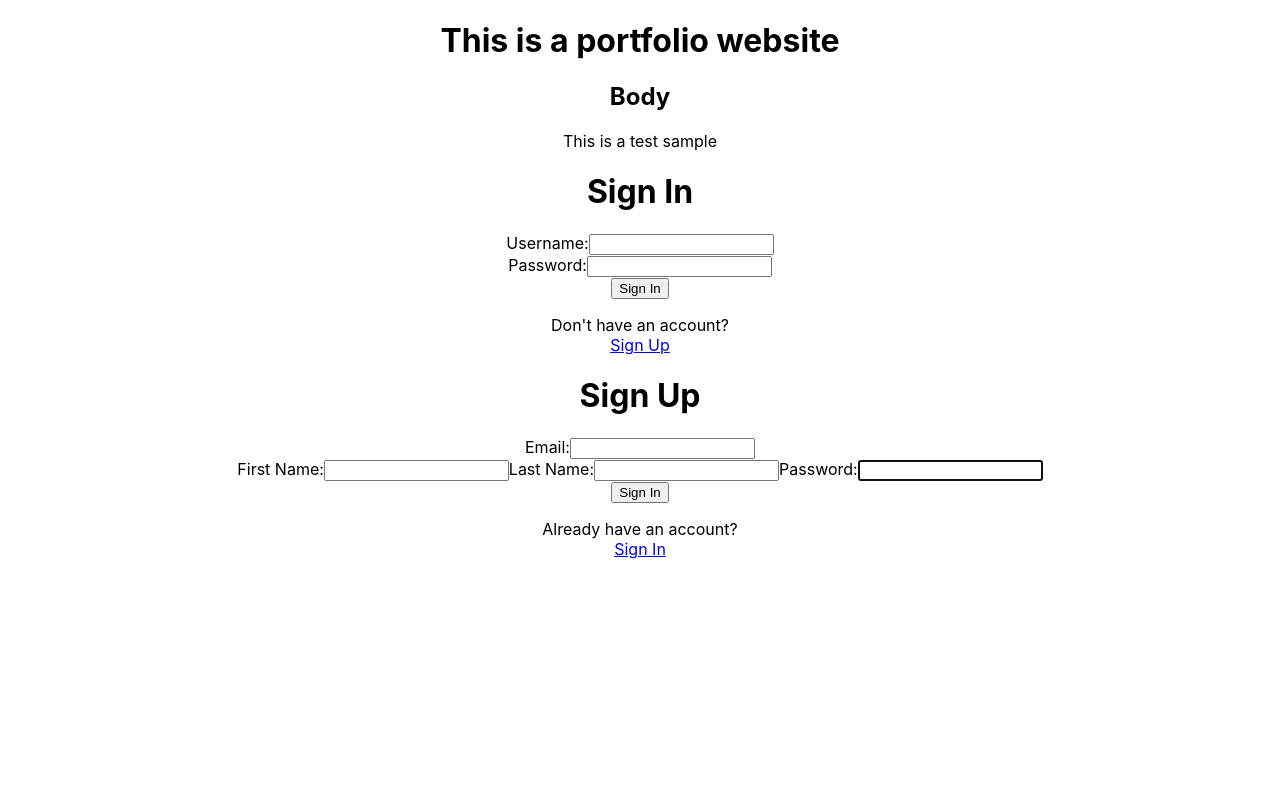
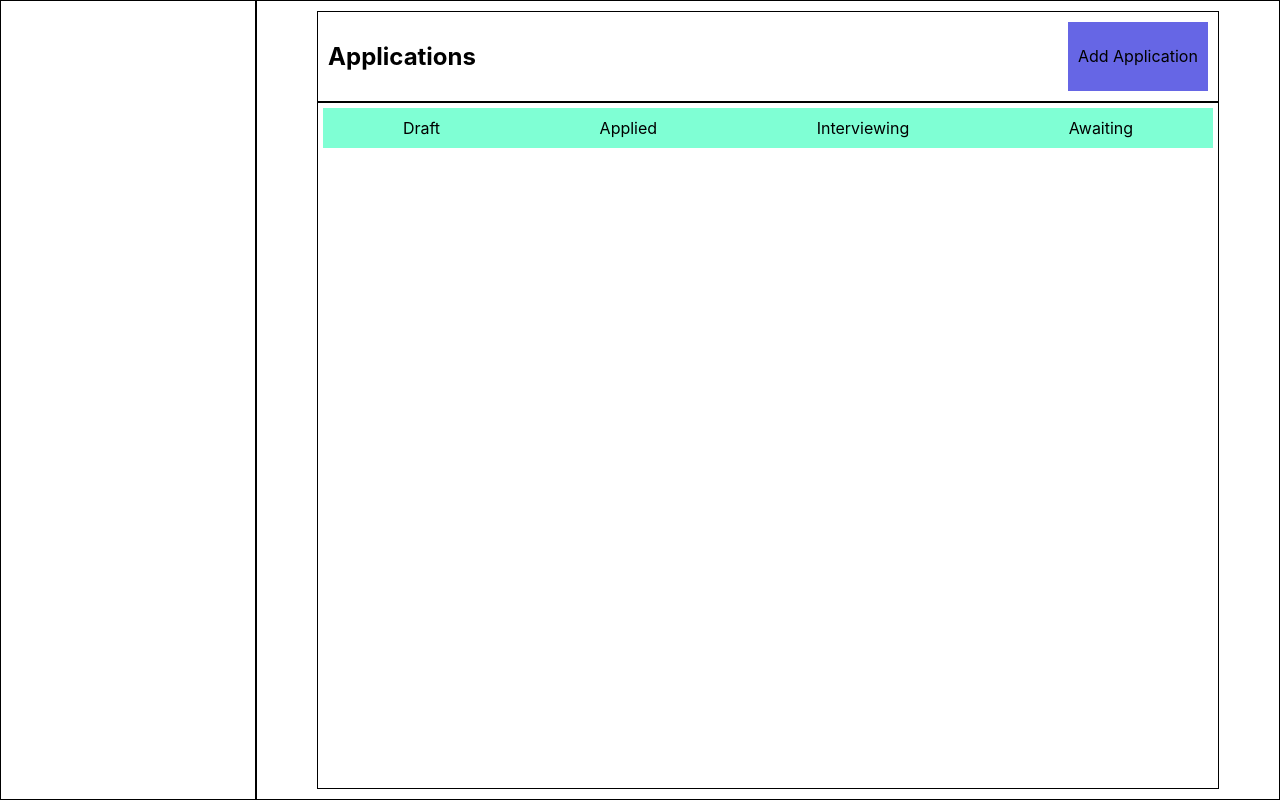
Before and after one commit to itsnotalvin/appminder, a React (Create React App) app in the folder client/: page /dashboard in a window 1280 px wide. Built offline with nearby package versions, Linux system fonts and the light colour scheme.

Commit message:
Creating a skeleton for the main dashboard using react and css; setting up some preliminary routing

```diff
--- a/client/package.json
+++ b/client/package.json
@@ -9,6 +9,7 @@
     "@testing-library/user-event": "^13.5.0",
     "react": "^18.2.0",
     "react-dom": "^18.2.0",
+    "react-router-dom": "^6.4.2",
     "react-scripts": "5.0.1",
     "web-vitals": "^2.1.4"
   },
--- a/client/src/App.js
+++ b/client/src/App.js
@@ -1,15 +1,20 @@
 import logo from './logo.svg';
 import './App.css';
-import { Login }from './components/Login.js';
+import { Login } from './components/Login.js';
 import { Signup } from './components/Signup.js';
+import { JobDashboard } from './components/JobDashboard.js';
+import { Route, BrowserRouter, Routes } from 'react-router-dom';
 
 function App() {
   return (
     <div className="App">
-      <h1>This is a portfolio website</h1>
-      <h2>Body</h2>
-      <Login />
-      <Signup />
+      <BrowserRouter>
+        <Routes>
+          <Route path='/' element={<Signup />} />
+          <Route path='/login' element={<Login />} />
+          <Route path='/dashboard' element={<JobDashboard id={1} />} />
+        </Routes>
+      </BrowserRouter>
     </div>
   );
 }
--- /dev/null
+++ b/client/src/Dashboard.css
@@ -0,0 +1,61 @@
+* {
+    box-sizing: border-box;
+}
+#dashboard {
+    height: 100vh;
+    display: flex;
+    justify-content: space-between;
+}
+#side-panel {
+    border: 1px solid black;
+    width: 20vw;
+}
+#main-screen {
+    border: 1px solid black;
+    width: 80vw;
+    padding: 10px;
+    display: flex;
+    flex-direction: column;
+    justify-content: space-between;
+    align-items: center;
+}
+#application-bar {
+    display: flex;
+    justify-content: space-between;
+    border: 1px solid black;
+    width: 90%;
+    padding: 10px;
+}
+.application-btn {
+    background-color: rgb(102, 102, 229);
+    padding: 10px;
+    display: flex;
+    justify-content: center;
+    align-items: center;
+    cursor: pointer;
+    transition: 1s ease all;
+}
+.application-btn:hover {
+    background-color: blue;
+}
+#applications-display {
+    border: 1px solid black;
+    width: 90%;
+    height: 90%;
+    padding: 5px;
+}
+#application-stage-selection {
+    display: flex;
+    justify-content: space-around;
+    width: 100%;
+    background-color: aquamarine;
+}
+.application-stage-btn {
+    background-color: aquamarine;
+    padding: 10px;
+    cursor: pointer;
+    transition: 1s ease all;
+}
+.application-stage-btn:hover {
+    background-color: blueviolet;
+}
--- /dev/null
+++ b/client/src/components/JobDashboard.js
@@ -0,0 +1,23 @@
+import '../Dashboard.css';
+
+export const JobDashboard = ({ id }) => {
+    return (
+        <div id='dashboard'>
+            <div id='side-panel'></div>
+            <div id='main-screen'>
+                <header id='application-bar'>
+                    <h2>Applications</h2>
+                    <div className='application-btn'>Add Application</div>
+                </header>
+                <div id='applications-display'>
+                    <div id='application-stage-selection'>
+                        <div className='application-stage-btn'>Draft</div>
+                        <div className='application-stage-btn'>Applied</div>
+                        <div className='application-stage-btn'>Interviewing</div>
+                        <div className='application-stage-btn'>Awaiting</div>
+                    </div>
+                </div>
+            </div>
+        </div>
+    )
+};
```
Also changed, not shown: 1 other file (tests, documents, lock files or other folders).
